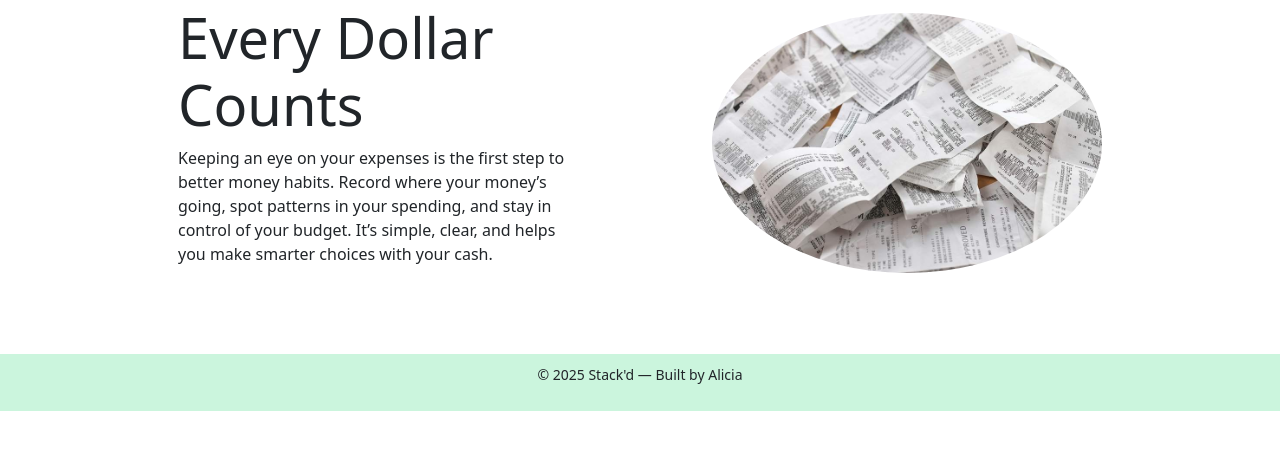
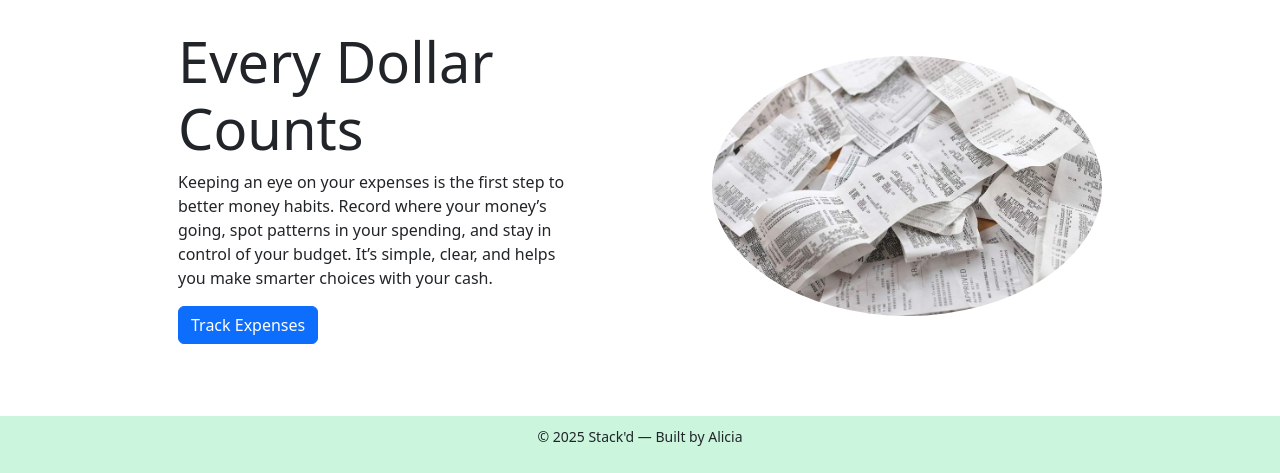
Before and after one commit to romanalicia/financeTracker, a Flask app: page / in a window 1280 px wide. Shown: the part 1005-1478 px from the top of the page. Before the commit the page ends 1416 px from the top, so only its background shows below. Run offline with Flask 3, Linux system fonts and the light colour scheme.

Commit message:
buttons on home page

```diff
--- a/website/static/main.css
+++ b/website/static/main.css
@@ -36,3 +36,7 @@ textarea {
 .logo {
   width: 100px;
 }
+
+.btn:hover {
+  background-color: red !important;
+}
--- a/website/templates/home.html
+++ b/website/templates/home.html
@@ -50,6 +50,7 @@ content %}
             it starts. Set your goal, track your progress, and celebrate every
             dollar closer to the finish line.
           </p>
+          <a class="btn btn-primary" href="/goals-and-savings">Goals/Savings</a>
         </div>
       </div>
     </div>
@@ -77,6 +78,7 @@ content %}
             spending, and stay in control of your budget. It’s simple, clear,
             and helps you make smarter choices with your cash.
           </p>
+          <a class="btn btn-primary" href="/track_expenses">Track Expenses</a>
         </div>
       </div>
     </div>
```
